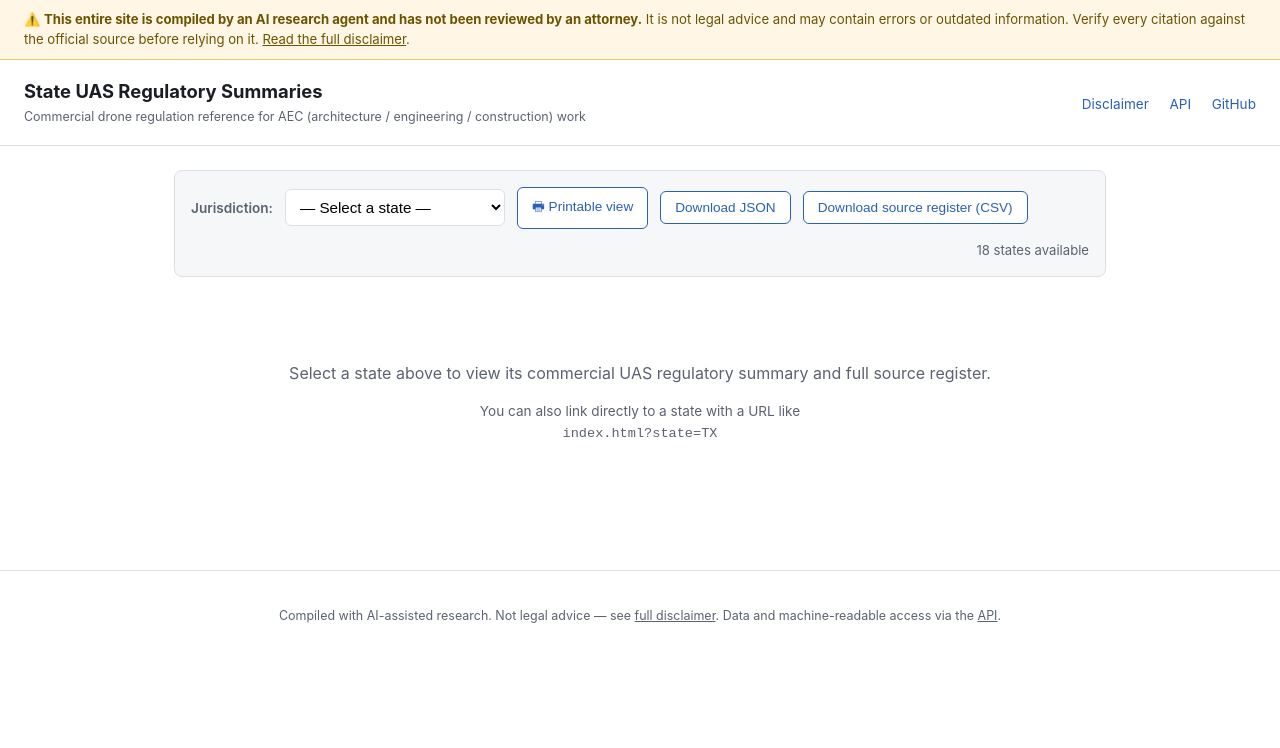
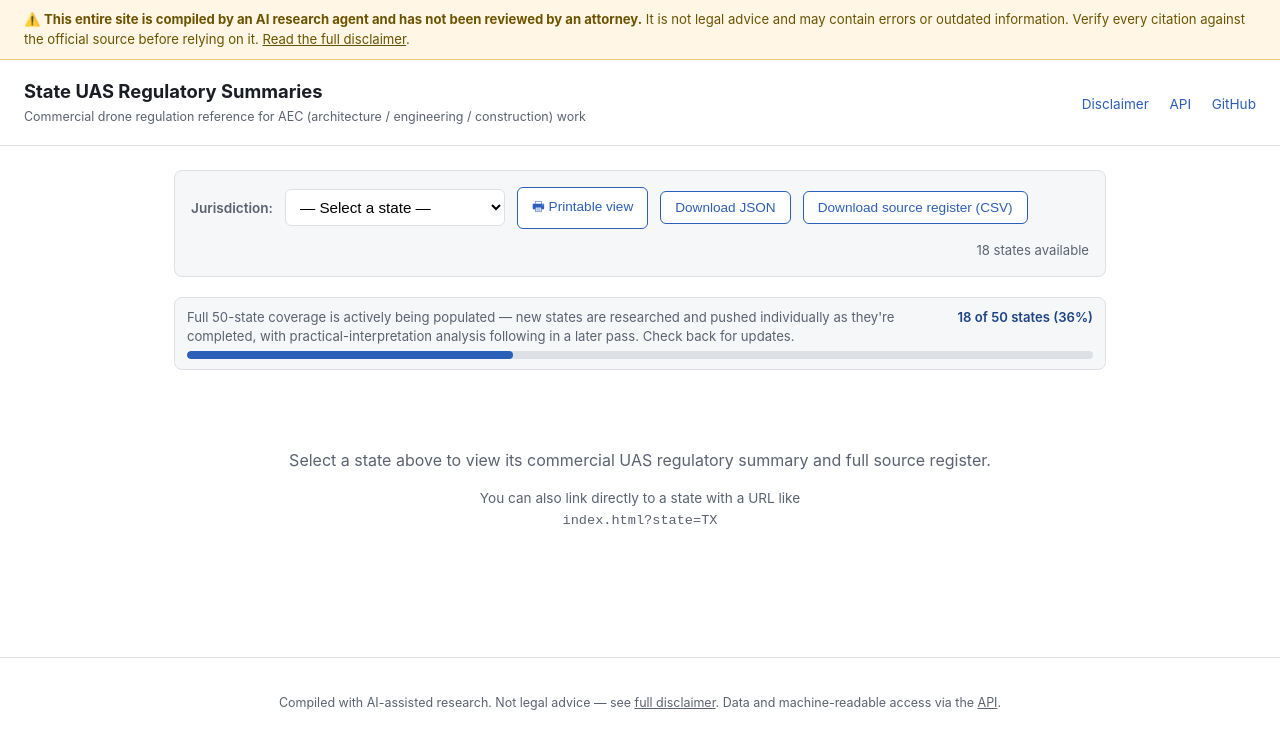
Before and after one commit to DWestobyGeo/uas-ai-regulatory-summary, a plain HTML site: page docs/index.html in a window 1280 px wide. Drawn offline with nearby package versions, Linux system fonts and the light colour scheme.

Commit message:
Add self-updating 50-state coverage progress bar near state count

```diff
--- a/docs/app.js
+++ b/docs/app.js
@@ -98,6 +98,8 @@
       });
   }
 
+  var TOTAL_US_STATES = 50;
+
   function populateSelect(states) {
     select.innerHTML = '<option value="">— Select a state —</option>';
     states.forEach(function (s) {
@@ -107,6 +109,19 @@
       select.appendChild(opt);
     });
     countLabel.textContent = states.length + " state" + (states.length === 1 ? "" : "s") + " available";
+    updateCoverageProgress(states.length);
+  }
+
+  // Reflects current coverage against all 50 states. Driven entirely by the
+  // length of data/v1/index.json's states array, so this updates itself on
+  // every push/rebuild with no manual editing required.
+  function updateCoverageProgress(count) {
+    var fill = document.getElementById("progress-bar-fill");
+    var countEl = document.getElementById("coverage-progress-count");
+    if (!fill || !countEl) return;
+    var pct = Math.max(0, Math.min(100, Math.round((count / TOTAL_US_STATES) * 100)));
+    fill.style.width = pct + "%";
+    countEl.textContent = count + " of " + TOTAL_US_STATES + " states (" + pct + "%)";
   }
 
   function loadState(abbr) {
--- a/docs/index.html
+++ b/docs/index.html
@@ -38,6 +38,16 @@
     <button class="btn secondary" id="download-json-btn">Download JSON</button>
     <button class="btn secondary" id="download-csv-btn">Download source register (CSV)</button>
     <span class="meta-row" id="state-count-label"></span>
+  </div>
+
+  <div class="coverage-progress no-print" id="coverage-progress">
+    <div class="coverage-progress-row">
+      <span class="coverage-progress-label">Full 50-state coverage is actively being populated — new states are researched and pushed individually as they're completed, with practical-interpretation analysis following in a later pass. Check back for updates.</span>
+      <span class="coverage-progress-count" id="coverage-progress-count"></span>
+    </div>
+    <div class="progress-bar-track">
+      <div class="progress-bar-fill" id="progress-bar-fill"></div>
+    </div>
   </div>
 
   <div id="empty-state">
--- a/docs/style.css
+++ b/docs/style.css
@@ -409,3 +409,51 @@ footer.site-footer a { color: var(--muted); }
   }
 }
 .print-disclaimer { display: none; }
+
+/* Coverage progress bar — near the state-count label. Self-updating: the
+   fill width and count text are computed from data/v1/index.json's state
+   count in app.js, so this never needs manual edits after a push. */
+.coverage-progress {
+  margin: 6px 0 14px;
+  padding: 10px 12px;
+  background: var(--panel);
+  border: 1px solid var(--line);
+  border-radius: 8px;
+}
+
+.coverage-progress-row {
+  display: flex;
+  align-items: baseline;
+  justify-content: space-between;
+  gap: 12px;
+  margin-bottom: 6px;
+}
+
+.coverage-progress-label {
+  font-size: 0.82rem;
+  color: var(--muted);
+  line-height: 1.4;
+}
+
+.coverage-progress-count {
+  font-size: 0.82rem;
+  font-weight: 600;
+  color: var(--accent-dark);
+  white-space: nowrap;
+}
+
+.progress-bar-track {
+  width: 100%;
+  height: 8px;
+  background: var(--line);
+  border-radius: 999px;
+  overflow: hidden;
+}
+
+.progress-bar-fill {
+  height: 100%;
+  width: 0%;
+  background: var(--accent);
+  border-radius: 999px;
+  transition: width 0.4s ease;
+}
```
